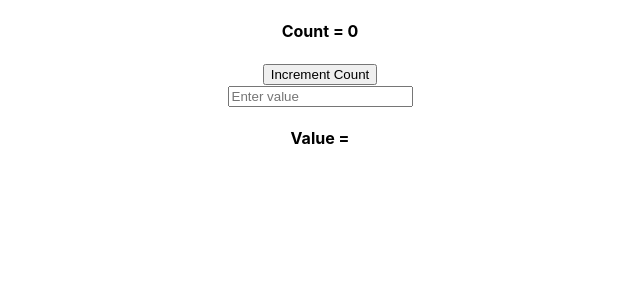
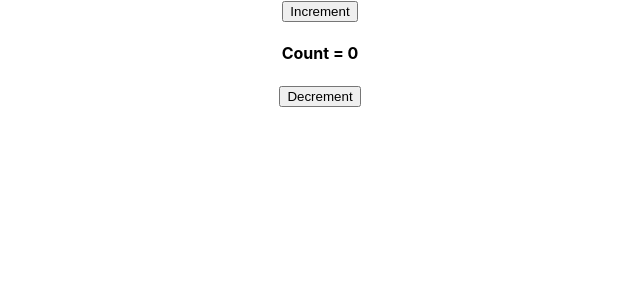
Before and after one commit to deepak252/Reactjs-Tutorial, a React (Create React App) app: page / in a window 1280 px wide. Shown: the top 300 px of the page, without its empty margins (320-960 px from the left). Built offline with nearby package versions, Linux system fonts and the light colour scheme.

Commit message:
Counter app - redux

```diff
--- a/package.json
+++ b/package.json
@@ -3,11 +3,13 @@
   "version": "0.1.0",
   "private": true,
   "dependencies": {
+    "@reduxjs/toolkit": "^1.9.5",
     "@testing-library/jest-dom": "^5.17.0",
     "@testing-library/react": "^13.4.0",
     "@testing-library/user-event": "^13.5.0",
     "react": "^18.2.0",
     "react-dom": "^18.2.0",
+    "react-redux": "^8.1.1",
     "react-scripts": "5.0.1",
     "web-vitals": "^2.1.4"
   },
--- a/src/App.js
+++ b/src/App.js
@@ -1,43 +1,11 @@
-import { useEffect, useState } from "react";
 import "./App.scss";
+import { Counter } from "./features/counter/Counter";
 
 function App() {
-    const [counter, setCounter] = useState(0);
-    const [value, setValue] = useState("");
-
-    const incrementCounter = ()=>{
-        setCounter(counter+1);
-    }
-
-    const handleValueChange = (event)=>{
-        setValue(event.target.value);
-    }
-
-    useEffect(()=>{
-        console.log(`counter = ${counter}`);
-    },[counter])
-
-    useEffect(()=>{
-        console.log(`value = ${value}`);
-    },[value])
-
-    useEffect(()=>{
-        console.log(`Empty 1`);
-    })
-
-    useEffect(()=>{
-        console.log(`Empty 2`);
-    },[])
-
 
     return (
         <div className="app">
-            <h4>Count = {counter}</h4>
-            <button  name="counter" onClick={incrementCounter}>Increment Count</button>
-            <br />
-            <input type="text" placeholder="Enter value" value={value} onChange={handleValueChange} />
-
-            <h4>Value = {value}</h4>
+            <Counter />
 
         </div>
     );
--- /dev/null
+++ b/src/features/counter/Counter.js
@@ -0,0 +1,18 @@
+import {useSelector, useDispatch} from "react-redux";
+import { decrement, increment } from './counterSlice';
+
+export function Counter(){
+    const count = useSelector((state)=>state.counter.value);
+    const dispatch = useDispatch();
+
+    return(
+        <div>
+            <button  name="incr" onClick={()=>dispatch(increment())}>Increment</button>
+            <h4>Count = {count}</h4>
+            <button  name="decr" onClick={()=>dispatch(decrement())}>Decrement</button>
+            <br />
+            {/* <input type="text" placeholder="Enter value" value={value} onChange={handleValueChange} /> */}
+
+        </div>
+    )
+}
--- /dev/null
+++ b/src/features/counter/counterSlice.js
@@ -0,0 +1,22 @@
+import { createSlice } from '@reduxjs/toolkit';
+
+export const counterSlice = createSlice({
+    name : "counter",
+    initialState : {
+        value : 0
+    },
+    reducers : {
+        increment : (state)=>{
+            state.value+=1;
+        },
+        decrement : (state)=>{
+            state.value-=1;
+        },
+        incrementByAmount : (state, action)=>{
+            state.value+=action.payload;
+        }
+    }
+});
+
+export const {increment, decrement, incrementByAmount} = counterSlice.actions;
+export default counterSlice.reducer;
--- a/src/index.js
+++ b/src/index.js
@@ -3,11 +3,14 @@
 import "./index.css";
 import App from "./App";
 import reportWebVitals from "./reportWebVitals";
-
+import {Provider} from "react-redux";
+import store from "./store/store";
 const root = ReactDOM.createRoot(document.getElementById("root"));
 root.render(
     <React.StrictMode>
-        <App />
+        <Provider store={store}>
+            <App />
+        </Provider>
     </React.StrictMode>
 );
 
--- /dev/null
+++ b/src/store/store.js
@@ -0,0 +1,8 @@
+import { configureStore } from '@reduxjs/toolkit'
+import counterReducer from '../features/counter/counterSlice';
+
+export default configureStore({
+    reducer : {
+        counter : counterReducer
+    }
+});
```
Also changed, not shown: src/features/counter/Counter.scss (added), 1 other file (tests, documents, lock files or other folders).
